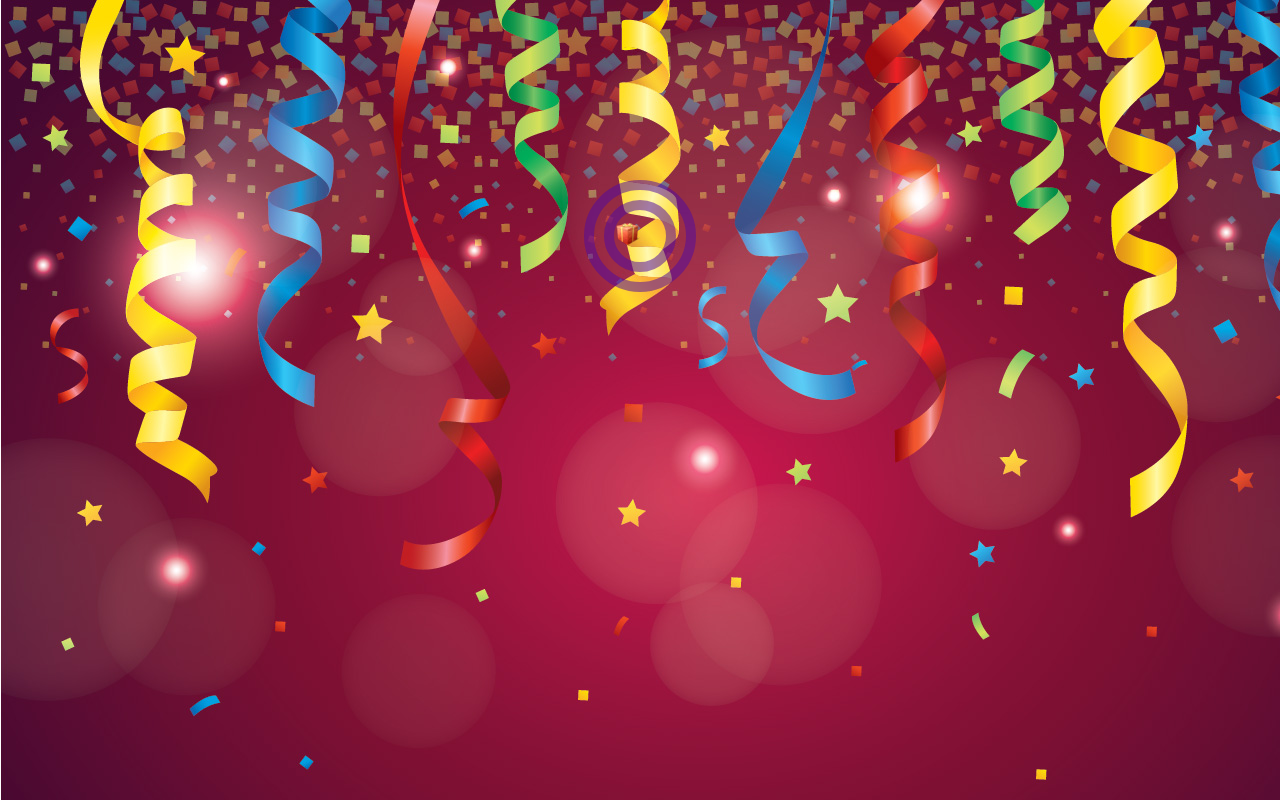
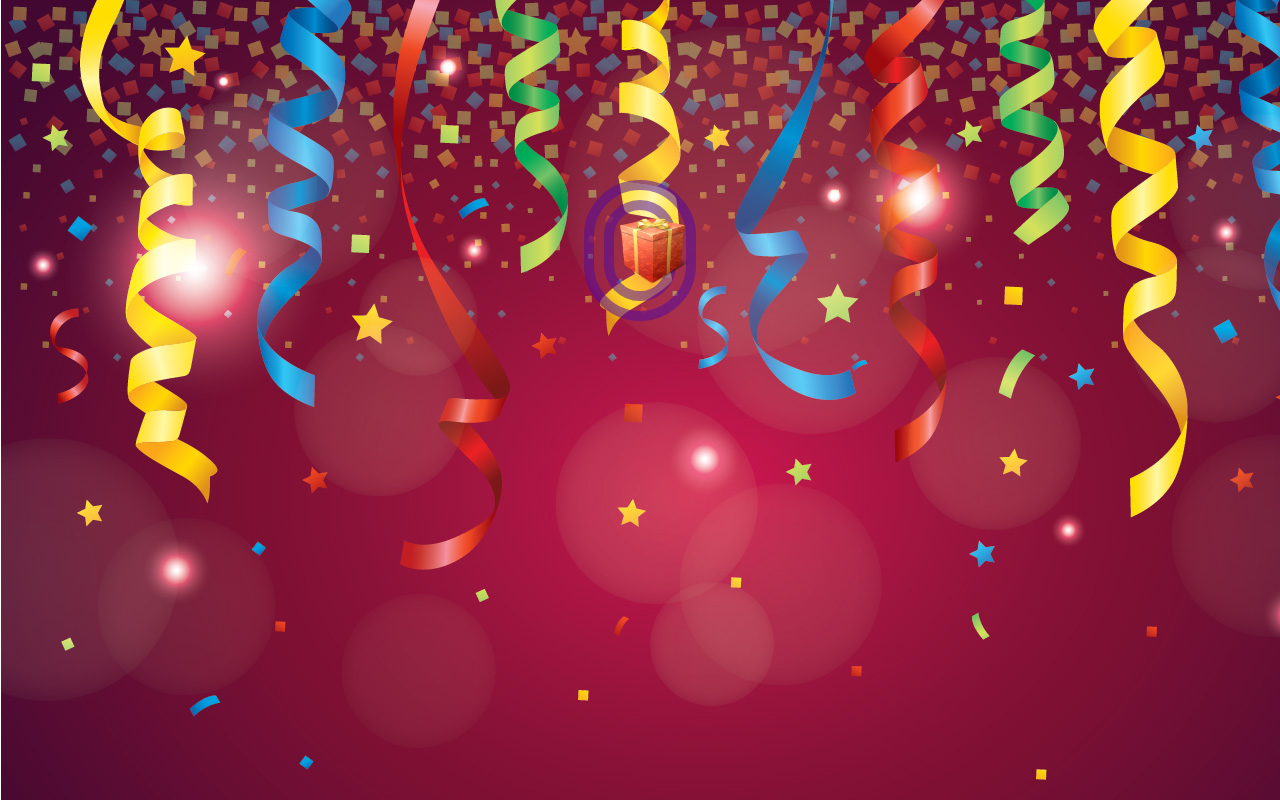
Before and after one commit to JimJ0112/Hppy, a plain HTML site: page index.html in a window 1280 px wide. Drawn offline with Linux system fonts and the light colour scheme.

Commit message:
Update index.css

```diff
--- a/index.css
+++ b/index.css
@@ -4,8 +4,8 @@ height: 50px;
 align-self: center;}
 
 #gift{
-width: 50%;
-height: 50%;
+width: 150%;
+height: 150%;
 }
 
 table{margin-top: 6%;}
@@ -16,8 +16,8 @@ body{
 	background-attachment: fixed;
 }
 
-img{height: 190px;
-width: 190px;}
+img{height: 100px;
+width: 100px;}
 
 #Talumpati{
 	border: 6px solid purple;
```
